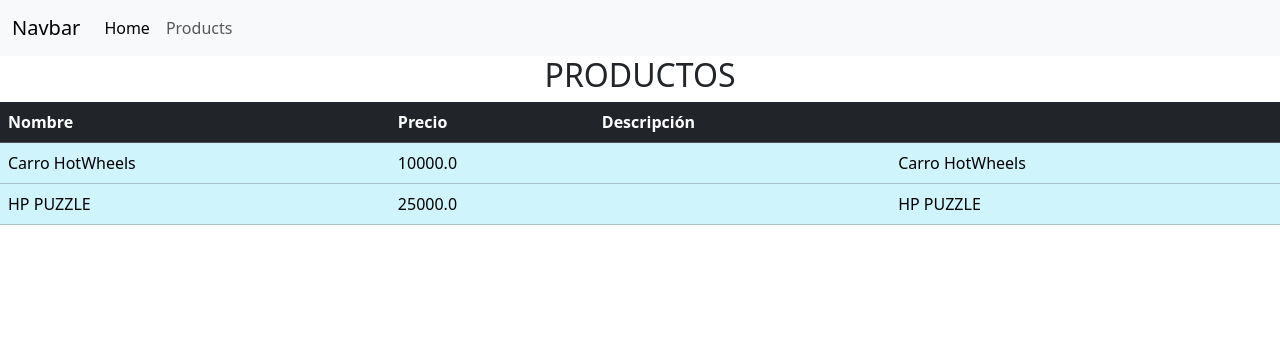
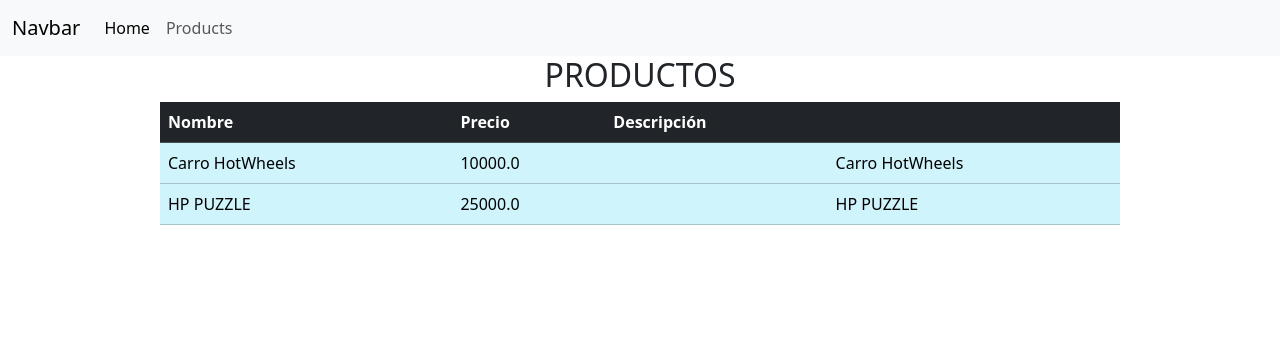
Before and after one commit to HAlejandra10/PY_CRUD, a Django app: page /productos in a window 1280 px wide. Shown: the top 356 px of the page. Run offline with Django 4.2, Linux system fonts and the light colour scheme; data comes from the database, SQL or seed files in the repository.

Commit message:
add styles into the productos.html

```diff
--- a/tienda/templates/productos.html
+++ b/tienda/templates/productos.html
@@ -4,7 +4,7 @@
 
     <h2 class="text-center">PRODUCTOS</h2>
 
-    <table class="table table-info">
+    <table class="table table-info w-75 mx-auto">
         <tr class= "table-dark">
             <th>Nombre</th>
             <th>Precio</th>
```
